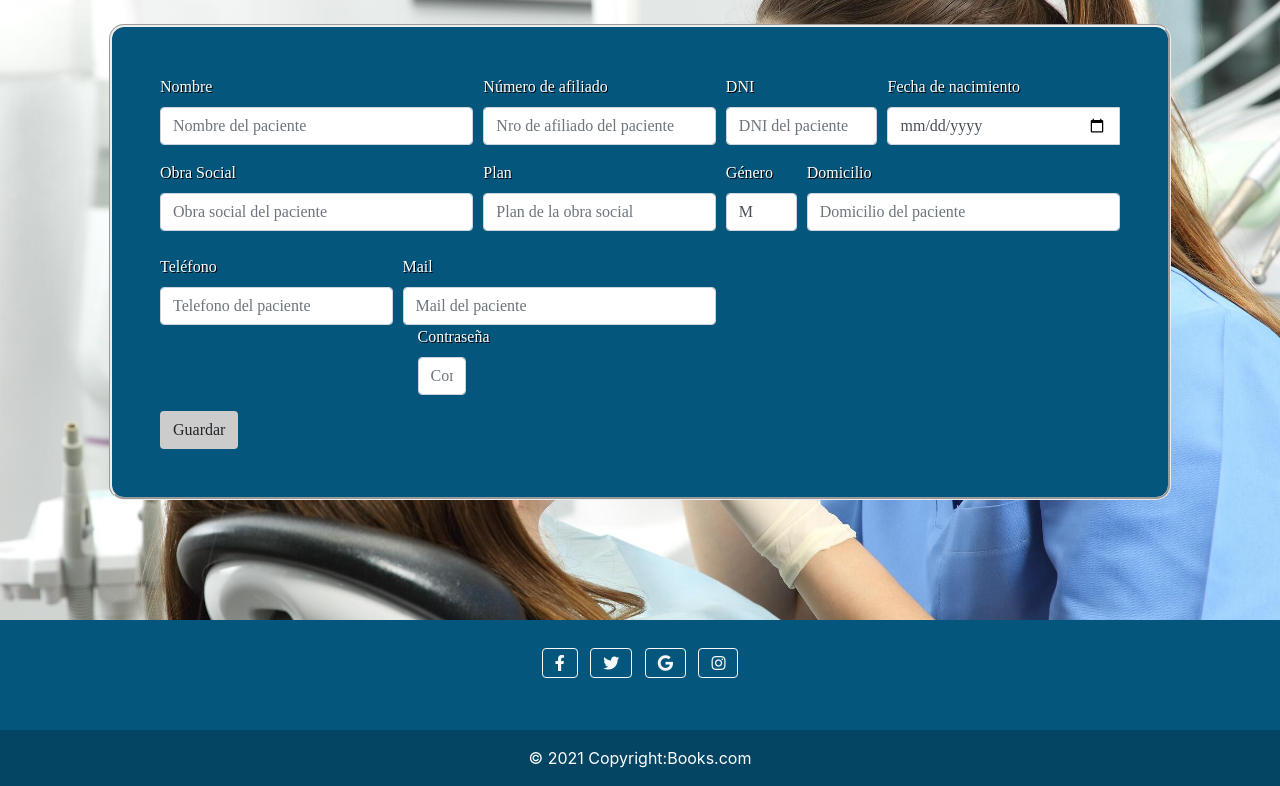
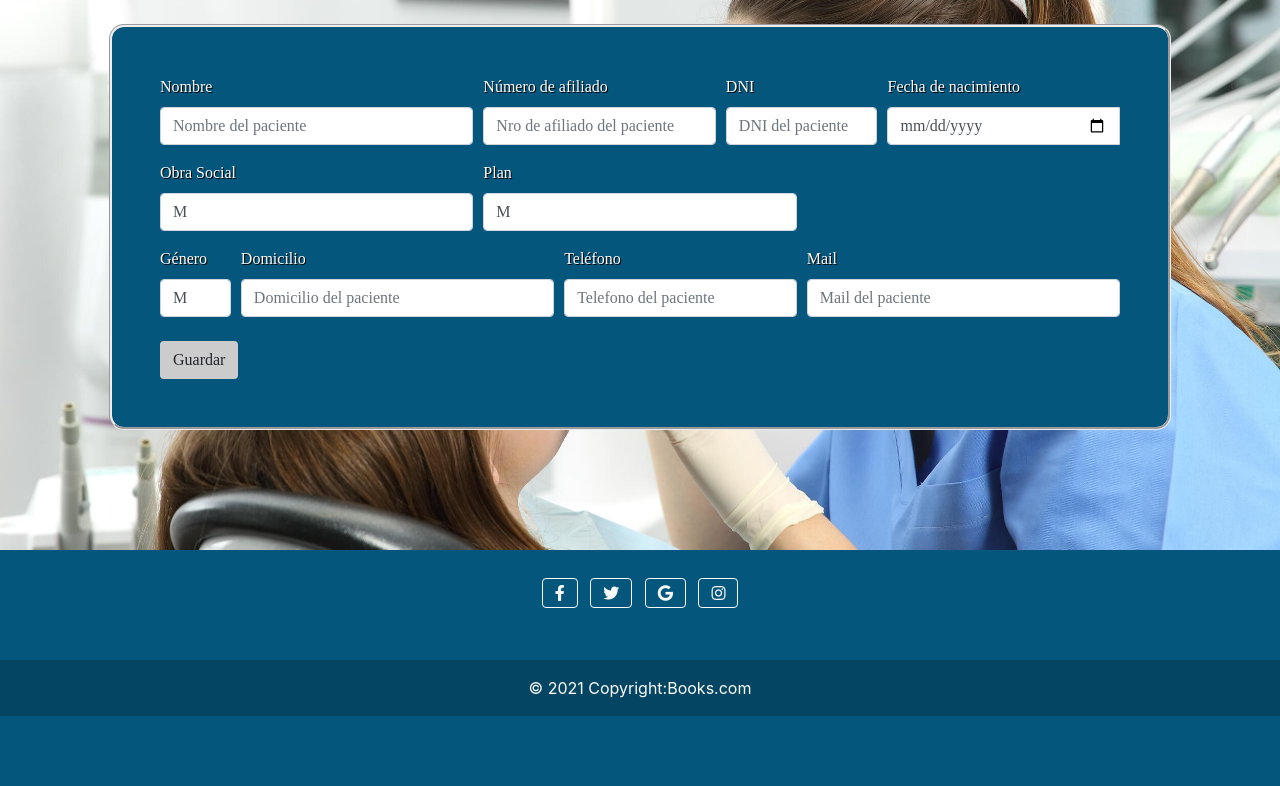
Before and after one commit to amarioni/prueba_circulo, a Flask app: page /formpatient in a window 1280 px wide. Shown: the part 101-887 px from the top of the page. After the commit the page ends 817 px from the top, so only its background shows below. Run offline with Flask 2, Linux system fonts and the light colour scheme; some libraries are stand-ins or nearby versions; some web fonts are replaced.

Commit message:
changes in patient form

```diff
--- a/templates/formpatient.html
+++ b/templates/formpatient.html
@@ -36,19 +36,27 @@
             </div>
             <div class="form-row">
               <div class="col-md-4 mb-3">
-                <label class="textlogin" for="validationTooltip01">Obra Social</label>
-                <input type="text" class="form-control" id="validationTooltip01" placeholder="Obra social del paciente"  required>
+                <label class="textlogin" for="exampleFormControlSelect1">Obra Social</label>
+                    <select class="form-control" id="exampleFormControlSelect1">
+                      <option>M</option>
+                      <option>F</option>
+                    </select>
                 <div class="valid-tooltip">
                   Correcto!
                 </div>
               </div>
-              <div class="col-md-3 mb-3">
-                <label class="textlogin" for="validationTooltip01">Plan</label>
-                <input type="text" class="form-control" id="validationTooltip01" placeholder="Plan de la obra social"  required>
+              <div class="col-md-4 mb-3">
+                <label class="textlogin" for="exampleFormControlSelect1">Plan</label>
+                    <select class="form-control" id="exampleFormControlSelect1">
+                      <option>M</option>
+                      <option>F</option>
+                    </select>
                 <div class="valid-tooltip">
                   Correcto!
                 </div>
               </div>
+            </div>
+            <div class="form-row">
               <div class="col-md-1 mb-2">
                 <div class="form-group">
                     <label class="textlogin" for="exampleFormControlSelect1">Género</label>
@@ -66,8 +74,6 @@
                   Please provide a valid state.
                 </div>
               </div>
-            </div>
-            <div class="form-row">
               <div class="col-md-3 mb-3">
                 <label class="textlogin" for="validationTooltip05">Teléfono</label>
                 <input type="text" class="form-control" id="validationTooltip05" placeholder="Telefono del paciente" required>
@@ -81,10 +87,6 @@
                 <div class="invalid-tooltip">
                   Please provide a valid zip.
                 </div>
-                <div class="col-md-3">
-                  <label class="textlogin" for="validationTooltip05">Contraseña</label>
-                  <input type="text" class="form-control" id="validationTooltip05" placeholder="Contraseña del usuario" required>
-                </div>
               </div>
             </div>
             <button class="btn  btnlogin" type="submit">Guardar</button>
```
